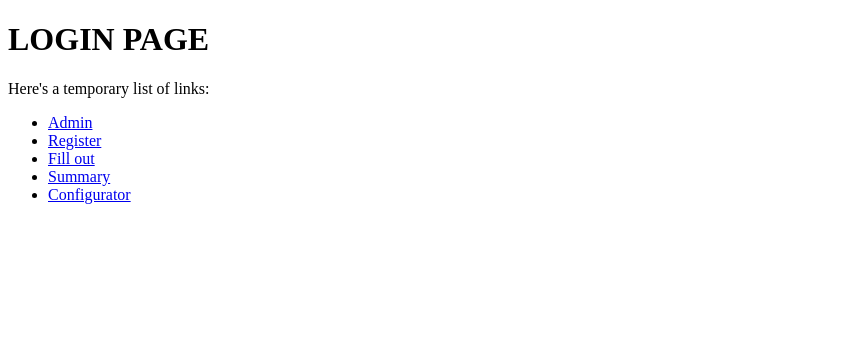
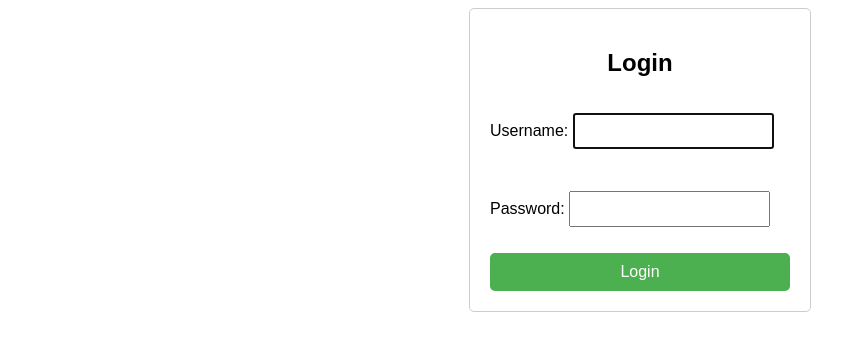
Before and after one commit to akim-13/cleaning, a Django app: page / in a window 1280 px wide. Shown: the top 351 px of the page, without its empty margins (0-866 px from the left). Run offline with Django 5.2, Linux system fonts and the light colour scheme.

Commit message:
made login and register pages

```diff
--- a/cleaning_website/settings.py
+++ b/cleaning_website/settings.py
@@ -100,6 +100,8 @@ AUTH_PASSWORD_VALIDATORS = [
     },
 ]
 
+AUTH_USER_MODEL = 'main.User'
+
 
 # Internationalization
 # https://docs.djangoproject.com/en/5.0/topics/i18n/
--- /dev/null
+++ b/main/forms.py
@@ -0,0 +1,18 @@
+from django import forms
+from django.contrib.auth.forms import UserCreationForm, UserChangeForm, AuthenticationForm
+from .models import User
+
+class CustomUserCreationForm(UserCreationForm):
+    class Meta(UserCreationForm.Meta):
+        model = User
+        fields = ('username',)
+
+class CustomUserChangeForm(UserChangeForm):
+    class Meta(UserChangeForm.Meta):
+        model = User
+        fields = ('username',)
+
+class CustomAuthenticationForm(AuthenticationForm):
+    class Meta:
+        model = User
+        fields = ('username', 'password')
--- a/main/templates/main/login.html
+++ b/main/templates/main/login.html
@@ -1,17 +1,52 @@
 <!DOCTYPE html>
 <html>
+<head>
+    <title>Login</title>
+    <style>
+        body {
+            font-family: Arial, sans-serif;
+        }
+        .form-container {
+            width: 300px;
+            margin: 0 auto;
+            padding: 20px;
+            border: 1px solid #ccc;
+            border-radius: 5px;
+        }
+        .form-container h2 {
+            text-align: center;
+        }
+        .form-container form {
+            display: flex;
+            flex-direction: column;
+        }
+        .form-container form input {
+            margin-bottom: 10px;
+            padding: 8px;
+            font-size: 14px;
+        }
+        .form-container form button {
+            padding: 10px;
+            font-size: 16px;
+            background-color: #4CAF50;
+            color: white;
+            border: none;
+            border-radius: 5px;
+            cursor: pointer;
+        }
+        .form-container form button:hover {
+            background-color: #45a049;
+        }
+    </style>
+</head>
 <body>
-
-<h1>LOGIN PAGE</h1>
-
-<p>Here's a temporary list of links:</p>
-<ul>
-    <li><a href="/admin/">Admin</a></li>
-    <li><a href="/register/">Register</a></li>
-    <li><a href="/example-location/fill-out/">Fill out</a></li>
-    <li><a href="/example-location/summary/">Summary</a></li>
-    <li><a href="/example-location/configure/">Configurator</a></li>
-</ul>
-
+    <div class="form-container">
+        <h2>Login</h2>
+        <form method="post">
+            {% csrf_token %}
+            {{ form.as_p }}
+            <button type="submit">Login</button>
+        </form>
+    </div>
 </body>
 </html>
--- a/main/urls.py
+++ b/main/urls.py
@@ -2,8 +2,9 @@ from django.urls import path
 from . import views
 
 urlpatterns = [
-    path('', views.login, name='login'),
-    path('register/', views.register, name='register'),
+    path('', views.login_view, name='login'),
+    path('register/', views.register_view, name='register'),
+    path('main/', views.main, name='main'),
     path('<location>/fill-out/', views.fill_out, name='fill_out'),
     path('<location>/summary/', views.summary, name='summary'),
     path('<location>/configure/', views.configure, name='configurator'),
--- a/main/views.py
+++ b/main/views.py
@@ -1,18 +1,38 @@
-from django.shortcuts import render
-from .models import Cell, Location, Zone, User
+from .models import Cell, Location, User, Zone
+from django.shortcuts import render, redirect
+from django.contrib.auth import login, authenticate
+from .forms import CustomUserCreationForm, CustomAuthenticationForm
 
+def login_view(request):
+    if request.method == 'POST':
+        form = CustomAuthenticationForm(request, data=request.POST)
+        if form.is_valid():
+            username = form.cleaned_data.get('username')
+            password = form.cleaned_data.get('password')
+            user = authenticate(username=username, password=password)
+            if user is not None:
+                login(request, user)
+                return redirect('main')
+    else:
+        form = CustomAuthenticationForm()
+    return render(request, 'main/login.html', {'form': form})
 
-def login(request):
-    return render(request, 'main/login.html')
-
-
-def register(request):
-    return render(request, 'main/register.html')
-
+def register_view(request):
+    if request.method == 'POST':
+        form = CustomUserCreationForm(request.POST)
+        if form.is_valid():
+            user = form.save()
+            login(request, user)
+            return redirect('main')
+    else:
+        form = CustomUserCreationForm()
+    return render(request, 'main/register.html', {'form': form})
 
 def fill_out(request, location):
     return render(request, 'main/fill_out.html')
 
+def main(request):
+    return render(request, 'main/main.html')
 
 def summary(request, location):
     print(location)
```
Also changed, not shown: main/admin.py (+24 -2 lines), main/models.py (+42 -5 lines), main/templates/main/main.html (added, +18 -0 lines), main/templates/main/register.html (+47 -3 lines), main/migrations/0001_initial.py, main/migrations/0002_alter_cell_contractor_comment_and_more.py (deleted), main/migrations/0003_remove_cell_criterion_location_mark_range_max_and_more.py (deleted), main/migrations/0004_alter_cell_location_alter_cell_user_alter_cell_zone_and_more.py (deleted).
